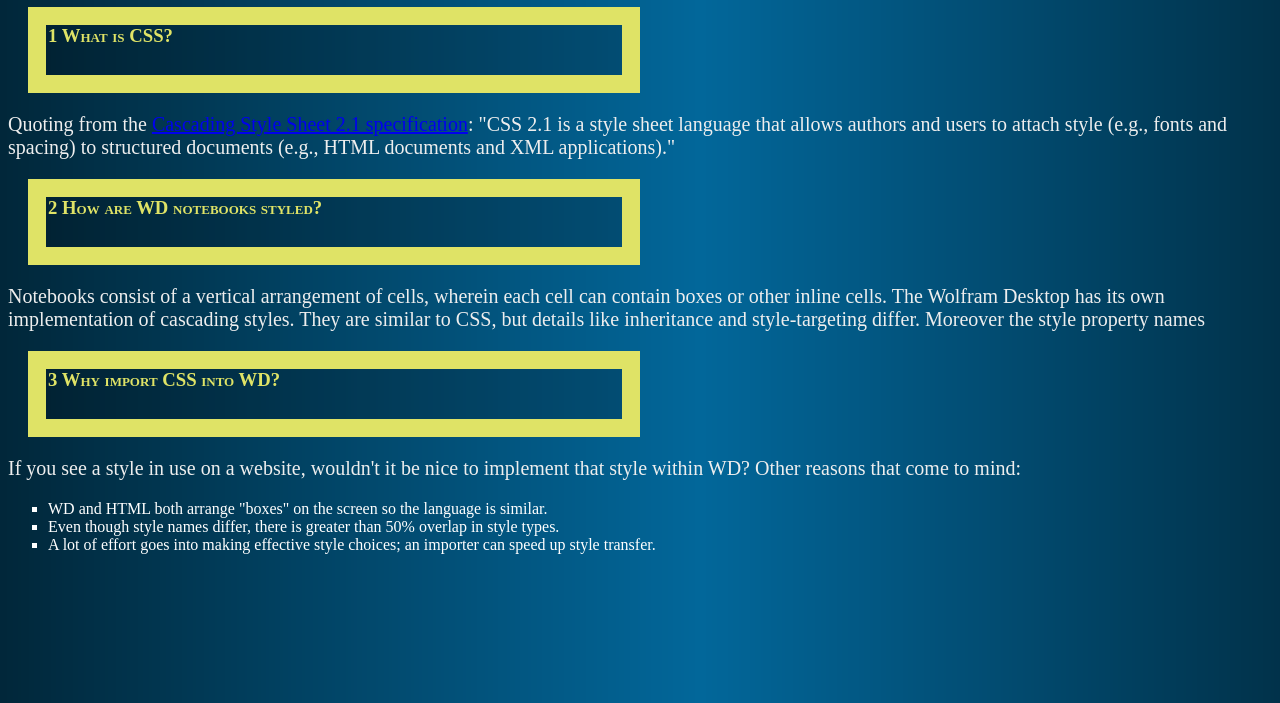
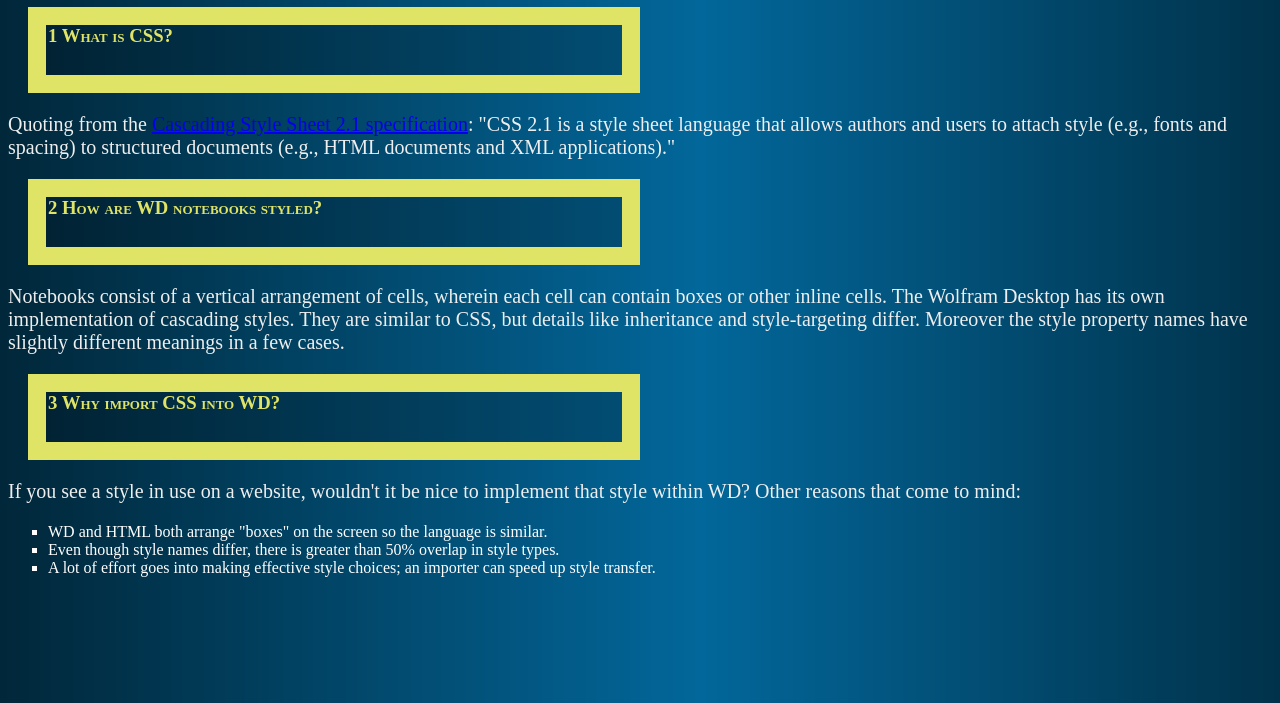
Before and after one commit to WolframResearch/CSSTools, a plain HTML site: page index.html in a window 1280 px wide. Shown: the part 97-800 px from the top of the page. Drawn offline with Linux system fonts and the light colour scheme.

```diff
--- a/index.html
+++ b/index.html
@@ -13,7 +13,7 @@
 	<h3>What is CSS?</h3>
 	<p>Quoting from the <a href="https://www.w3.org/TR/2011/REC-CSS2-20110607/">Cascading Style Sheet 2.1 specification</a>: "CSS 2.1 is a style sheet language that allows authors and users to attach style (e.g., fonts and spacing) to structured documents (e.g., HTML documents and XML applications)."</p>
 	<h3>How are WD notebooks styled?</h3>
-	<p>Notebooks consist of a vertical arrangement of cells, wherein each cell can contain boxes or other inline cells. The Wolfram Desktop has its own implementation of cascading styles. They are similar to CSS, but details like inheritance and style-targeting differ. Moreover the style property names </p>
+	<p>Notebooks consist of a vertical arrangement of cells, wherein each cell can contain boxes or other inline cells. The Wolfram Desktop has its own implementation of cascading styles. They are similar to CSS, but details like inheritance and style-targeting differ. Moreover the style property names have slightly different meanings in a few cases.</p>
 	<h3>Why import CSS into WD?</h3>
 	<p>If you see a style in use on a website, wouldn't it be nice to implement that style within WD? Other reasons that come to mind:</p>
 	<ul>
```
Also changed, not shown: 3 other files.
